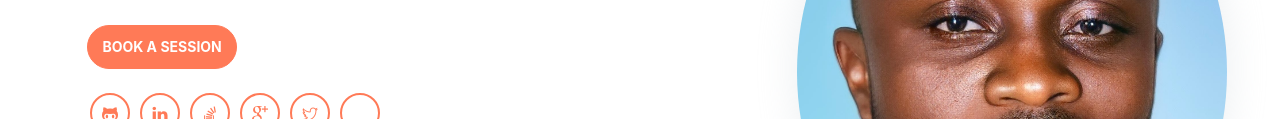
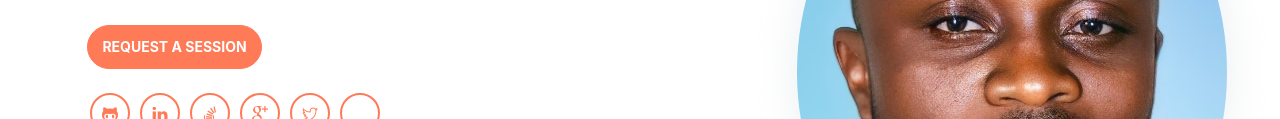
Before and after one commit to fhuadeen/fhuadeen.github.io, a website: page index.html in a window 1280 px wide. Shown: the part 429-548 px from the top of the page. Drawn offline with Linux system fonts and the light colour scheme; some icons are missing.

Commit message:
add request a session form

```diff
--- a/index.html
+++ b/index.html
@@ -82,7 +82,7 @@
                 <!-- <p>Founder of Foslah Technologies</p> -->
 
                 <div class="buttons pt-3">
-                    <a href="https://calendly.com/fhuadbalogun/30min" target="_blank"><button class="btn btn-primary rounded">BOOK A SESSION</button></a>
+                    <a href="https://forms.gle/oaksAAveAgn7ao2N6" target="_blank"><button class="btn btn-primary rounded">REQUEST A SESSION</button></a>
                     <!-- <button class="btn btn-primary rounded" onclick="window.location.href='mailto:fhuadbalgoun@gmail.com'">HIRE ME</button> -->
                     <!-- <button class="btn btn-dark rounded">DOWNLOAD CV</button> -->
                 </div>
```
Also changed, not shown: README.md.
